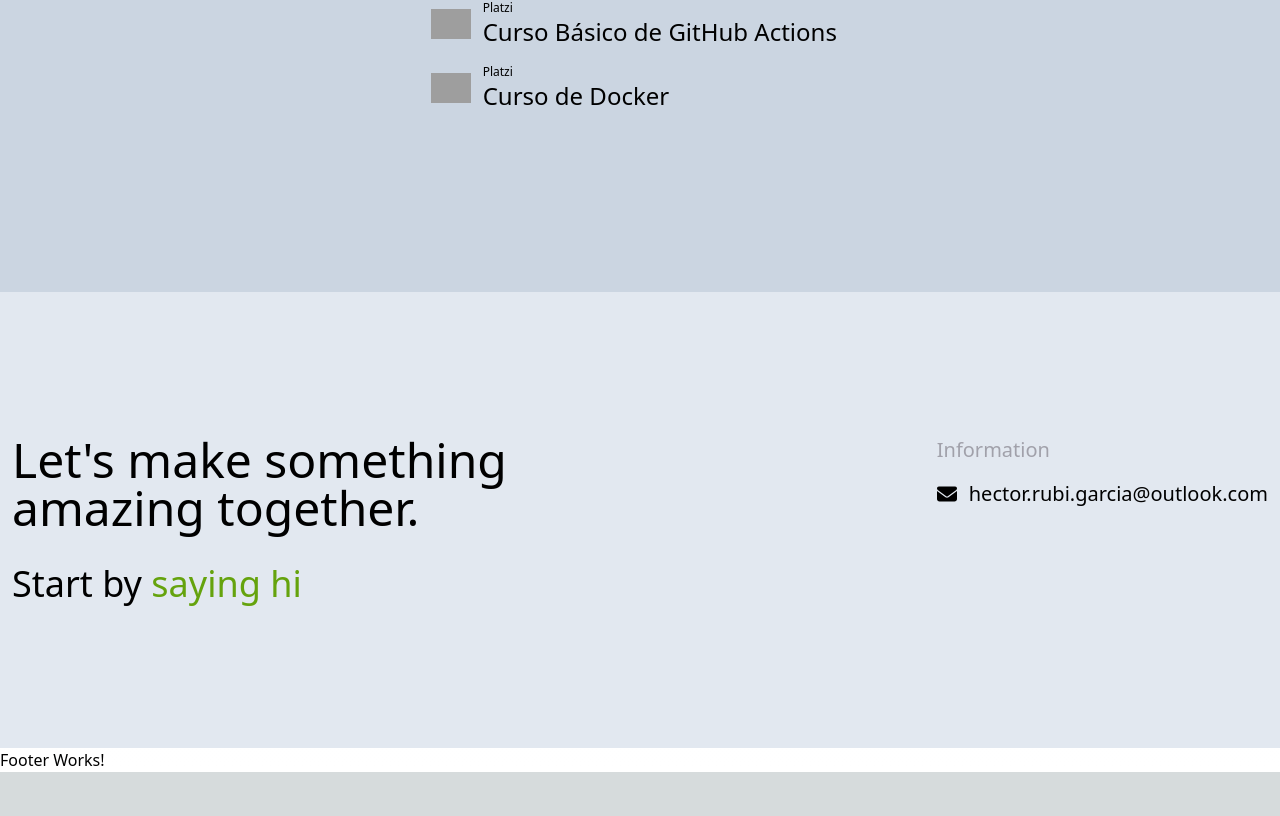
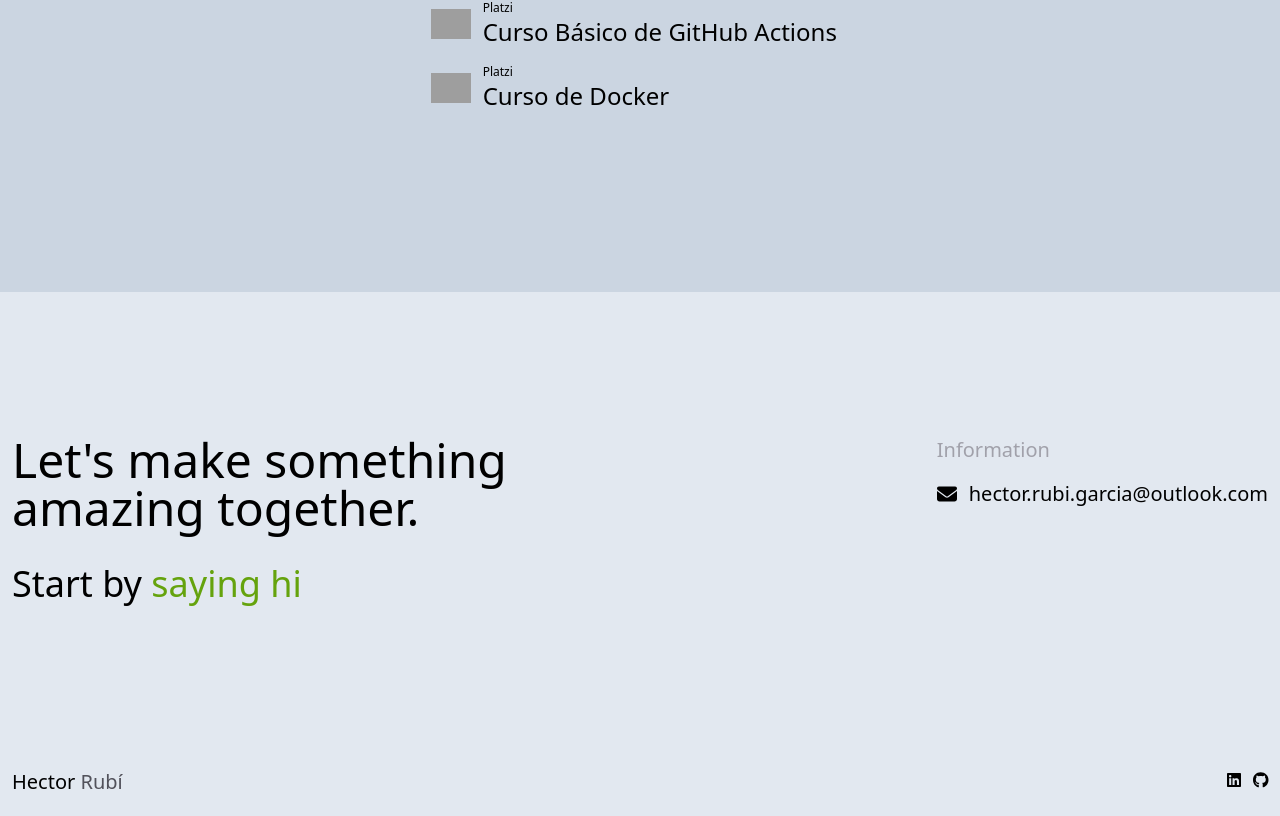
Before and after one commit to HectorRubi/hector-rubi, a Next.js app: page / in a window 1280 px wide. Shown: the part 5055-5871 px from the top of the page. Before the commit the page ends 5827 px from the top, so only its background shows below. Built offline with nearby package versions, Linux system fonts and the light colour scheme; grey boxes are pictures that could not be loaded.

Commit message:
Create footer section

```diff
--- a/src/components/Footer/index.tsx
+++ b/src/components/Footer/index.tsx
@@ -1 +1,43 @@
-export const Footer = () => { return <p>Footer Works!</p> }
+import { FontAwesomeIcon } from '@fortawesome/react-fontawesome'
+import { faGithub, faLinkedin } from '@fortawesome/free-brands-svg-icons'
+import { CONTAINER } from '../constants'
+
+export const Footer = () => {
+  return (
+    <footer className="bg-primary-200 py-5 dark:bg-primary-950">
+      <div
+        className={`${CONTAINER} flex flex-col md:flex-row md:justify-between`}
+      >
+        <h3 className="text-xl">
+          <span>Hector </span>
+          <span className="text-secondary-600 dark:text-secondary-400">
+            Rubí
+          </span>
+        </h3>
+
+        <ul className="flex gap-3">
+          <li>
+            <a
+              href="https://www.linkedin.com/in/hector-rubi-garcia/"
+              className="group"
+            >
+              <FontAwesomeIcon
+                icon={faLinkedin}
+                className={`transition-all group-hover:text-accent-600 dark:group-hover:text-accent-400`}
+              />
+            </a>
+          </li>
+
+          <li>
+            <a href="https://github.com/HectorRubi" className="group">
+              <FontAwesomeIcon
+                icon={faGithub}
+                className={`transition-all group-hover:text-accent-600 dark:group-hover:text-accent-400`}
+              />
+            </a>
+          </li>
+        </ul>
+      </div>
+    </footer>
+  )
+}
```
